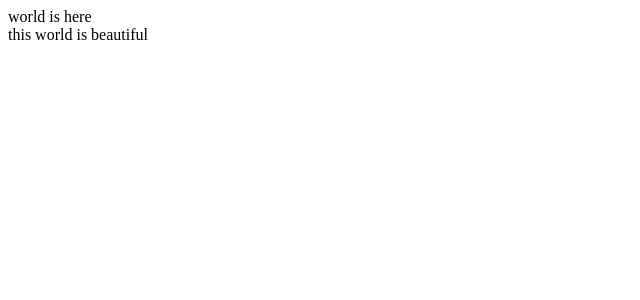
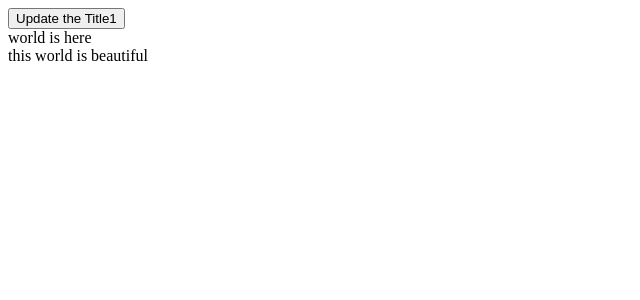
Before and after one commit to shashwatrajhack/React-JS, a React (Vite) app in the folder react-project/: page / in a window 1280 px wide. Shown: the top 300 px of the page, without its empty margins (0-640 px from the left). Built offline with nearby package versions, Linux system fonts and the light colour scheme.

Commit message:
re-rendering in app

```diff
--- a/react-project/src/App.jsx
+++ b/react-project/src/App.jsx
@@ -1,9 +1,17 @@
-import React, {Fragment} from "react";
+import React, {Fragment, useState} from "react";
+//import { useState } from "react";
+//destructuring of fragment
 
 function App() {
+  const[title,setTitle] = useState("world is here");
+
+  function updateTitle(){
+    setTitle("world is " + Math.random());
+  }
   return (
     <Fragment>
-      <Header title="world is here" />
+      <button onClick={updateTitle}>Update the Title1</button>
+      <Header title= {title} />
       <Header title="this world is beautiful" />
     </Fragment>
   );
```
